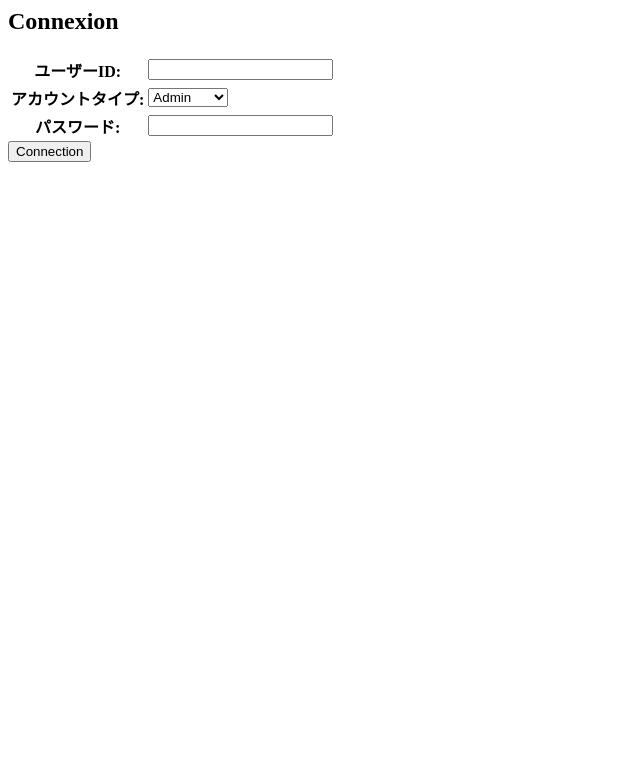
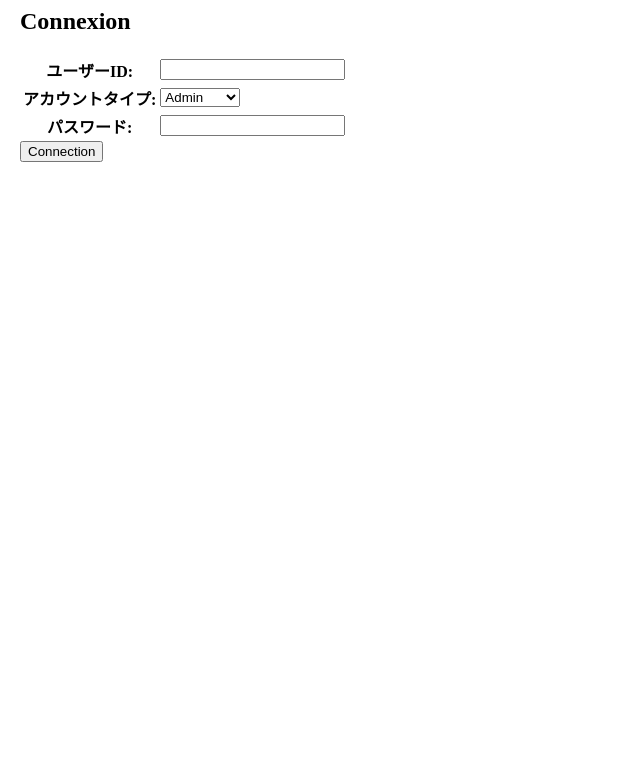
Before and after one commit to htoooth/vuforia_cms, a Django app: page / in a window 1280 px wide. Shown: the top 783 px of the page, without its empty margins (0-640 px from the left). Run offline with Django 3.2, Linux system fonts and the light colour scheme.

Commit message:
add BODYタグ下でのフォントを Osakaにする。

```diff
--- a/cms/static/css/style.css
+++ b/cms/static/css/style.css
@@ -1,7 +1,8 @@
+body {
+    font-family: Osaka;
+    margin-left: 20px;
+}
 /*
-h1 {
-    color: pink;
-}
 tr.important td {
     font-weight: bold;
     color: red;
```
